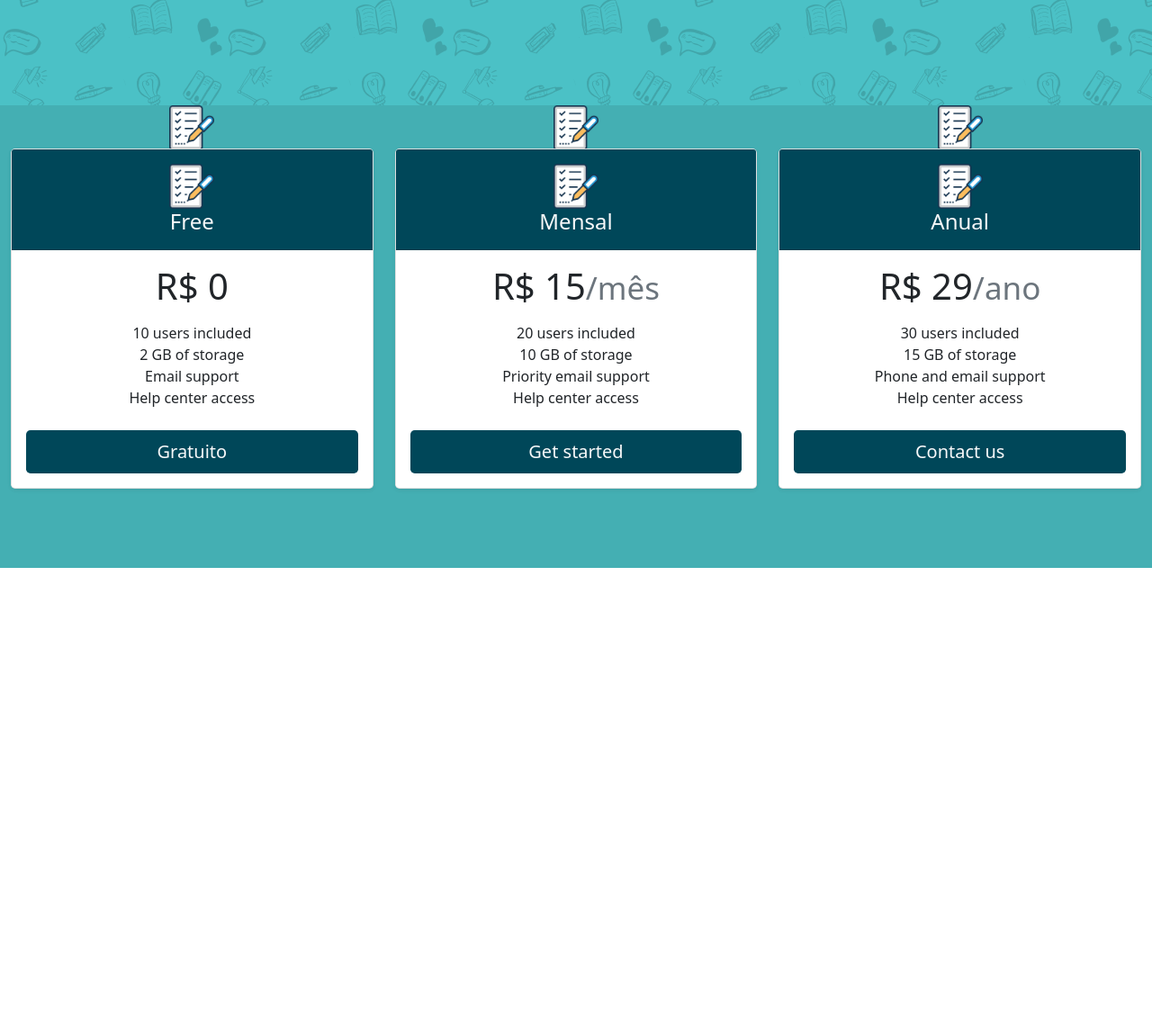
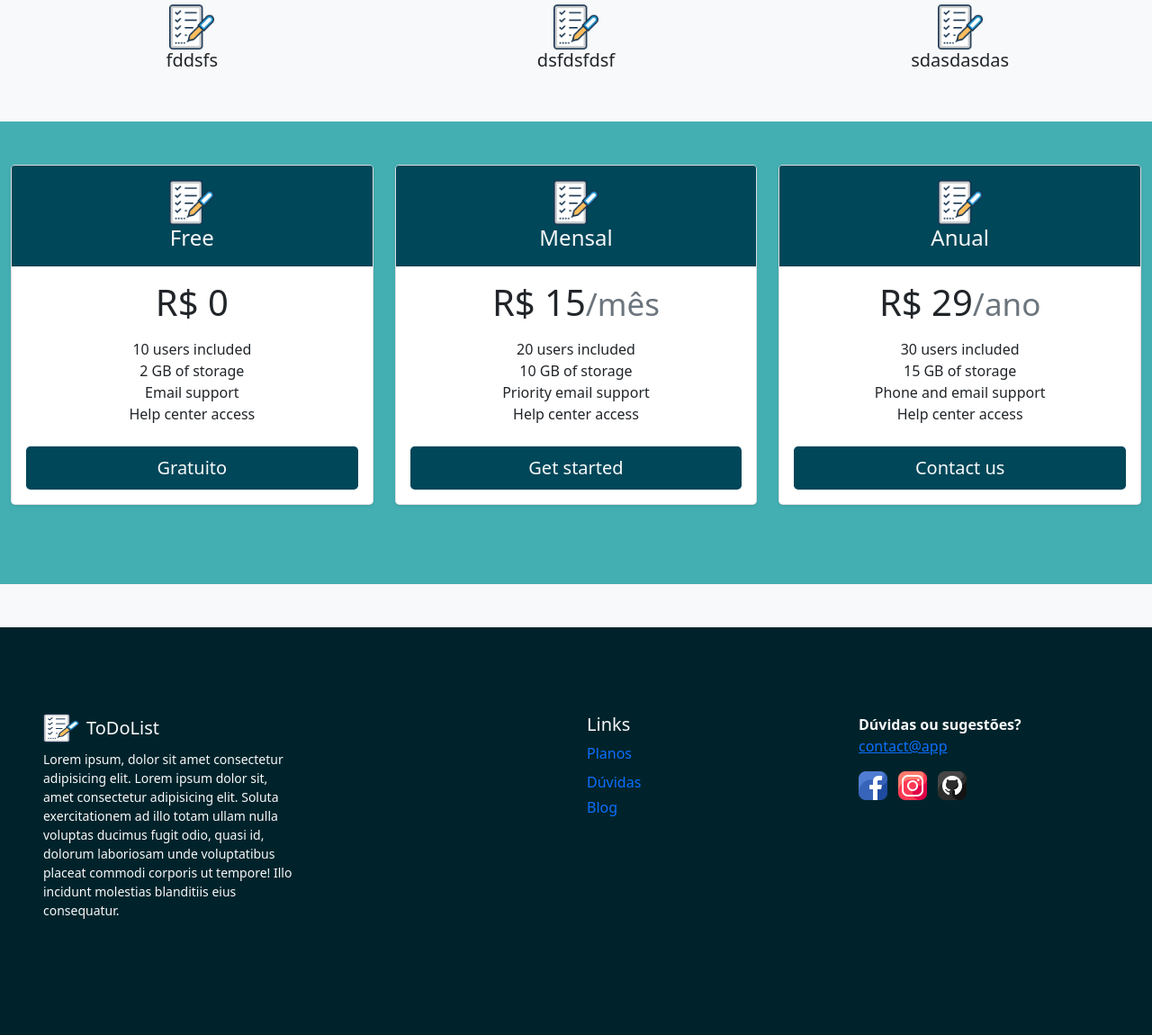
Before and after one commit to VanessaPDias/gerenciador-de-tarefas, a plain HTML site: page index.html in a window 1280 px wide. Shown: the part 683-1833 px from the top of the page at 90% size. Before the commit the page ends 1314 px from the top, so only its background shows below. Drawn offline with nearby package versions, Linux system fonts and the light colour scheme.

Commit message:
Inclusão dos itens da home (header, main e footer)

```diff
--- a/index.html
+++ b/index.html
@@ -12,7 +12,7 @@
     <link rel="stylesheet" href="style.css">
 </head>
 
-<body>
+<body class="bg-light">
     <header>
         <nav class="navbar fixed-top  navbar-expand-lg navbar-light bg-light">
             <div class="container-fluid">
@@ -51,18 +51,20 @@
     </header>
 
     <main>
-        <section class="banner container-fluid d-flex align-items-center  text-center">
-            <div class="row py-5 py-lg-5 ">
-                <div class="col-lg-6 col-md-8 mx-auto">
+        <section class="banner container-fluid d-flex align-items-center justify-content-center text-center">
+            <div class="row">
+                <div class="d-none d-sm-block col-lg-2"></div>
+                <div class="col col-lg-8">
                     <h1 class="pb-4 fw-bold">ToDoList</h1>
                     <p class="lead fw-bolder">Something short and leading about the collection below—its contents, the creator, etc. Make it short and sweet, but not too short so folks don’t simply skip over it entirely.</p>
                 </div>
+                <div class="d-none d-sm-block col-lg-2"></div>
             </div>
         </section>
 
 
-        <section class="funcionalidade container-fluid">
-            <div class="row d-flex justify-content-between align-items-center text-center">
+        <section class="funcionalidade container-fluid py-5">
+            <div class="row d-flex justify-content-between align-items-center text-center bg-light">
                 <div class="col-4 ">
                     <img src="./imagens/iconeLista.png" alt="" width="50" height="50">
                     <h5 class="text-wrap">fddsfs</h5>
@@ -136,22 +138,39 @@
                   </div>
                 </div>
               </div>
+        </section>
+    </main>
+    <footer class="bd-footer py-5 mt-5 text-light">
+      <div class="container-fluid p-5">
+        <div class="row">
+          <div class="col-12 col-lg-3 mb-3">
+            <a class="d-inline-flex align-items-center mb-2 link-light text-decoration-none" href="/" aria-label="">
+              <img src="./imagens/iconeLista.png" width="40" height="32" class="d-block me-2" viewBox="0 0 118 94" role="img"><title>ToDoList</title><path fill-rule="evenodd" clip-rule="evenodd" d="M24.509 0c-6.733 0-11.715 5.893-11.492 12.284.214 6.14-.064 14.092-2.066 20.577C8.943 39.365 5.547 43.485 0 44.014v5.972c5.547.529 8.943 4.649 10.951 11.153 2.002 6.485 2.28 14.437 2.066 20.577C12.794 88.106 17.776 94 24.51 94H93.5c6.733 0 11.714-5.893 11.491-12.284-.214-6.14.064-14.092 2.066-20.577 2.009-6.504 5.396-10.624 10.943-11.153v-5.972c-5.547-.529-8.934-4.649-10.943-11.153-2.002-6.484-2.28-14.437-2.066-20.577C105.214 5.894 100.233 0 93.5 0H24.508zM80 57.863C80 66.663 73.436 72 62.543 72H44a2 2 0 01-2-2V24a2 2 0 012-2h18.437c9.083 0 15.044 4.92 15.044 12.474 0 5.302-4.01 10.049-9.119 10.88v.277C75.317 46.394 80 51.21 80 57.863zM60.521 28.34H49.948v14.934h8.905c6.884 0 10.68-2.772 10.68-7.727 0-4.643-3.264-7.207-9.012-7.207zM49.948 49.2v16.458H60.91c7.167 0 10.964-2.876 10.964-8.281 0-5.406-3.903-8.178-11.425-8.178H49.948z" fill="currentColor"></path></img>
+              <span class="fs-5">ToDoList</span>
+            </a>
+            <p class="small">Lorem ipsum, dolor sit amet consectetur adipisicing elit. Lorem ipsum dolor sit, amet consectetur adipisicing elit. Soluta exercitationem ad illo totam ullam nulla voluptas ducimus fugit odio, quasi id, dolorum laboriosam unde voluptatibus placeat commodi corporis ut tempore! Illo incidunt molestias blanditiis eius consequatur.</p>
+          </div>
+          <div class="d-none d-sm-block col-lg-3"></div>
+          <div class="col-12 col-lg-3 mb-3">
+            <h5>Links</h5>
+            <ul class="list-unstyled">
+              <li class="mb-2"><a class="link-primary text-decoration-none" href="#">Planos</a></li>
+              <li class="mb-1"><a class="link-primary text-decoration-none" href="#">Dúvidas</a></li>
+              <li class="mb-1"><a class="link-primary text-decoration-none" href="#">Blog</a></li>
+            </ul>
+          </div>
+          <div class="col-12 col-lg-3 mb-3">
+            <p><strong>Dúvidas ou sugestões?</strong><br><a class="link-primary" href="mailto:contact@klist.app">contact@app</a></p>
+            <div>
+            <a href=""><img src="./imagens/facebook.png" height="32" width="32" alt=""></a>
+            <a class="mx-2" href=""><img src="./imagens/instagram.png" height="32" width="32"alt=""></a>
+            <a href=""><img src="./imagens/github.png" height="32" width="32" alt=""></a>
+          </div>
+          </div>
 
-        </section>
-
-
-
-
-
-
-
-
-    </main>
-    <!-- FOOTER -->
-    <footer class="container">
-
+        </div>
+      </div>
     </footer>
-
 
 
 
--- a/style.css
+++ b/style.css
@@ -17,7 +17,7 @@
 
 .banner {
     background-image: url(./imagens/banner.png);
-    min-height: 100vh;
+    min-height: 80vh;
 }
 
 .banner h1, .banner p {
@@ -25,13 +25,9 @@
 }
 
 .funcionalidade {
-    position: relative;
+    min-height: 20vh;
 }
-.funcionalidade > .row:first-child {
-    position: absolute;
-    height: 100%;
-    width: 100%;
-}
+
 
 .planos {
     background-color: #44AFB3;
@@ -53,20 +49,15 @@
     color: #f8f9fa;
 }
 
+footer {
+    background-color: #00232B;
+}
 
-@media screen and (max-width: 639px) {
+
+@media screen and (max-width: 576px) {
     .banner {
         background-size: 150px 150px;
-        min-height: 70vh;
+
     }
 
-   .funcionalidade {
-       min-height: 30vh;
-   }
-
-   .planos {
-       background-size: 150px 150px;
-   }
-   /* #4BC1C6
-   #6c757d */
 }
```
Also changed, not shown: imagens/facebook.png (added), imagens/github.png (added), imagens/instagram.png (added).
